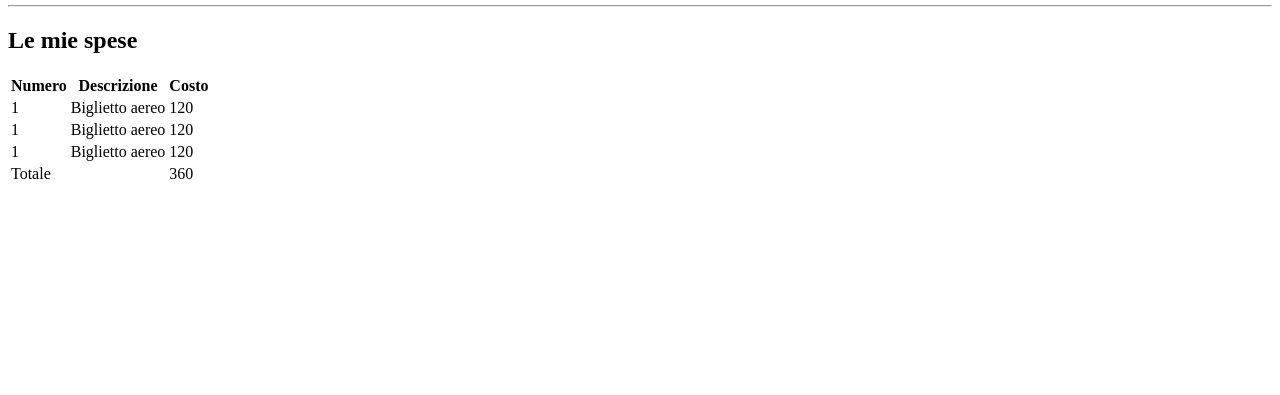
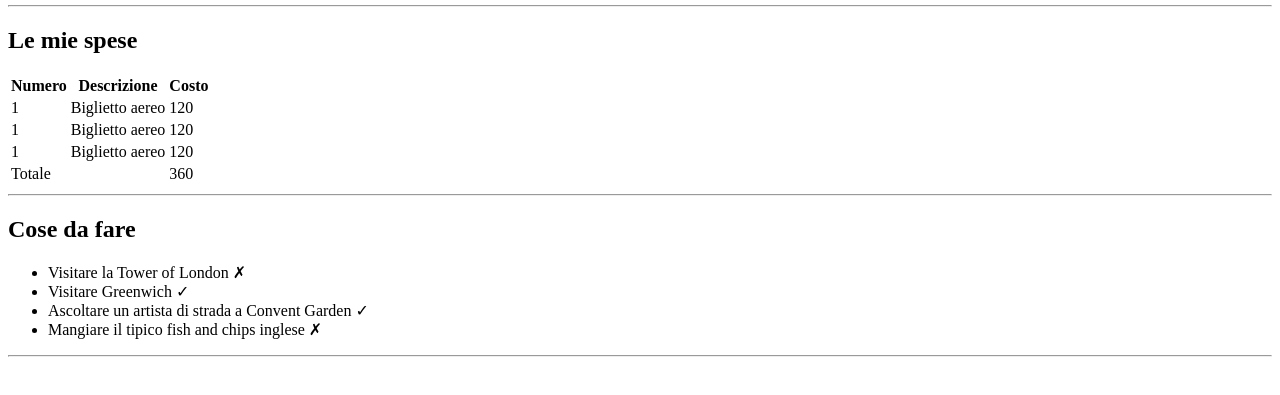
Before and after one commit to Alecpu92/html-london-trip, a plain HTML site: page index.html in a window 1280 px wide. Shown: the part 101-496 px from the top of the page. Drawn offline with Linux system fonts and the light colour scheme.

Commit message:
Aggiunta cose da fare

```diff
--- a/index.html
+++ b/index.html
@@ -20,6 +20,8 @@
     <!-- Costi, cose da fare ed info generali -->
     <main>
         <h2>Le mie spese</h2>
+
+        <!-- tabella riassuntiva spese -->
         <table>
             <thead>
                 <tr>
@@ -51,6 +53,15 @@
                 </tr>
             </tbody>
         </table>
+        <hr>
+        <h2>Cose da fare</h2>
+        <ul>
+            <li>Visitare la Tower of London &cross;</li>
+            <li>Visitare Greenwich &check;</li>
+            <li>Ascoltare un artista di strada a Convent Garden &check;</li>
+            <li>Mangiare il tipico fish and chips inglese &cross;</li>
+        </ul>
+        <hr>
 
 
     </main>
```
